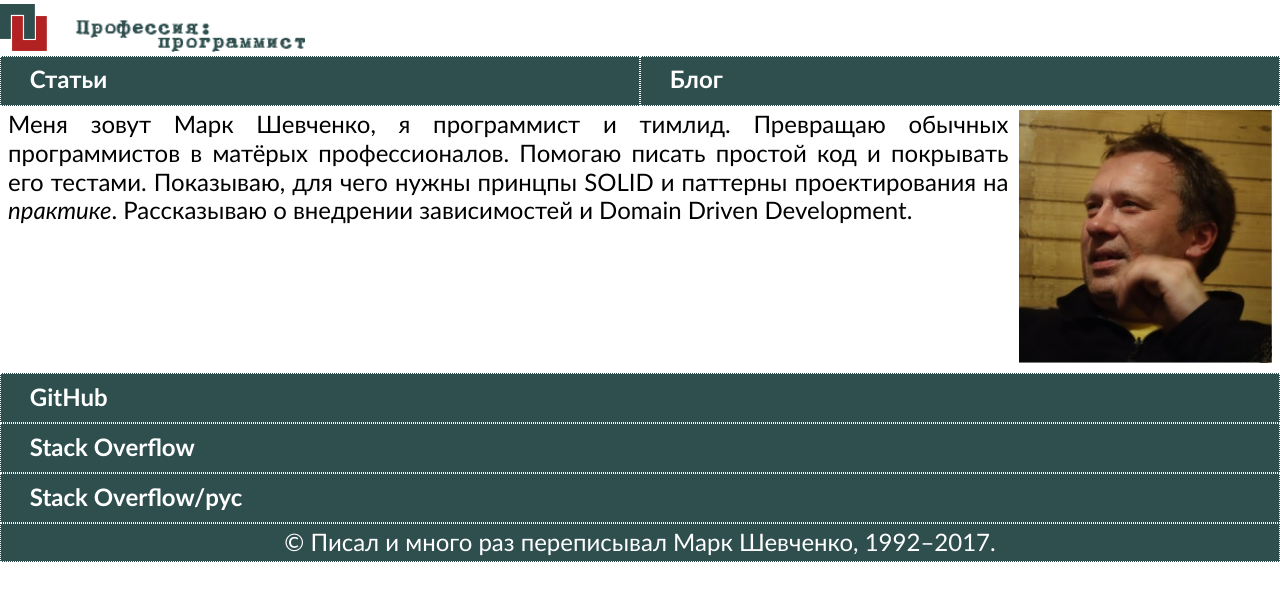
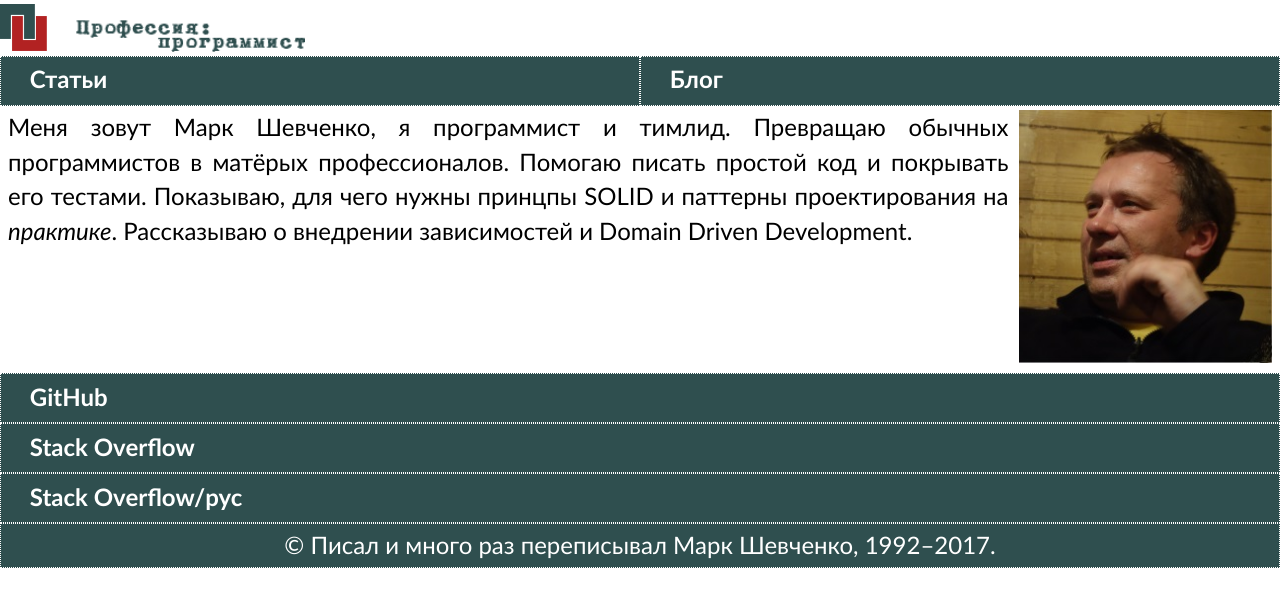
Before and after one commit to markshevchenko/markshevchenko.github.io, a Jekyll site: the page built from index.md, in a window 1280 px wide. Shown: the top 607 px of the page. Built offline with Jekyll 4.4.1, drawn with Linux system fonts in a browser that asks for light colours; some web fonts are replaced; our own code applies the rules of GitHub Pages for plain Markdown files.

Commit message:
Высота строки?

```diff
--- a/css/main.scss
+++ b/css/main.scss
@@ -6,7 +6,7 @@
 $base-font-family: Corbel, Trebuchet MS, Helvetica, Trebuchet, sans-serif;
 $base-font-size:   18pt;
 $small-font-size:  $base-font-size * 0.8;
-$base-line-height: 120%;
+$base-line-height: 144%;
 
 $spacing-unit:     8px;
 $text-color:       black;
```
